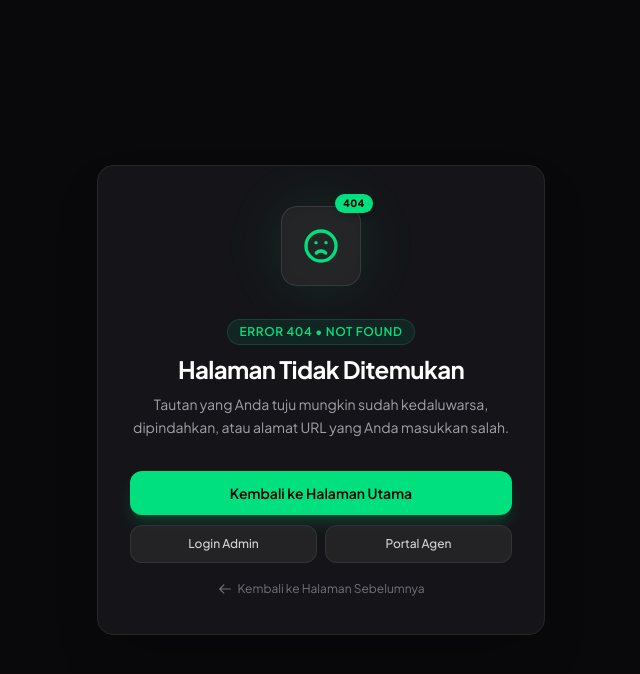
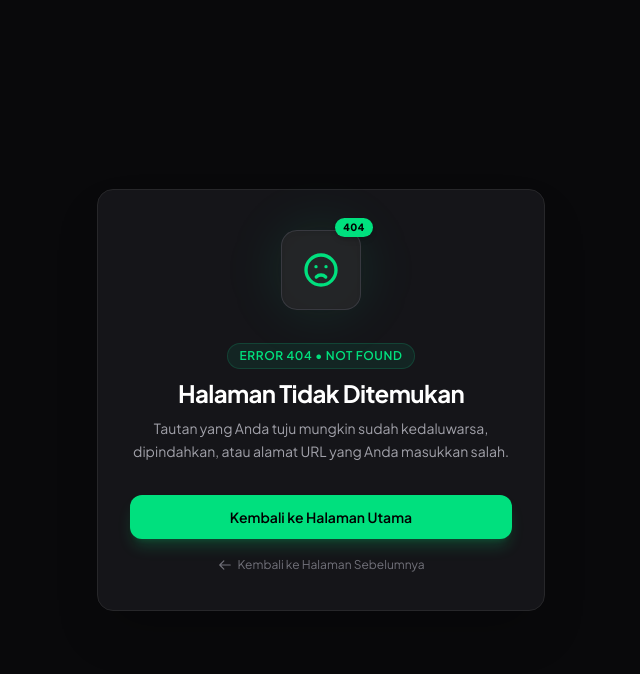
Before and after one commit to Luanjinx/netspeed, a Laravel app: template resources/views/errors/404.blade.php in a window 1280 px wide. Shown: the top 674 px of the page, without its empty margins (319-959 px from the left). Run offline with Laravel 12, Linux system fonts and the light colour scheme; the template is opened without the code that fills it, so the values that code supplies are empty; some libraries are stand-ins or nearby versions.

Commit message:
fix(errors): remove login admin and portal agent buttons from 404 error page

```diff
--- a/resources/views/errors/404.blade.php
+++ b/resources/views/errors/404.blade.php
@@ -79,15 +79,6 @@
                 <a href="/" class="block w-full py-3 px-4 bg-primary hover:bg-primary-dark text-black font-semibold text-sm rounded-xl transition duration-150 shadow-lg shadow-primary/20">
                     Kembali ke Halaman Utama
                 </a>
-
-                <div class="grid grid-cols-2 gap-2">
-                    <a href="/admin/login" class="py-2.5 px-3 bg-zinc-800/80 hover:bg-zinc-700/80 text-zinc-300 hover:text-white font-medium text-xs rounded-xl border border-zinc-700/60 transition text-center">
-                        Login Admin
-                    </a>
-                    <a href="/agen/login" class="py-2.5 px-3 bg-zinc-800/80 hover:bg-zinc-700/80 text-zinc-300 hover:text-white font-medium text-xs rounded-xl border border-zinc-700/60 transition text-center">
-                        Portal Agen
-                    </a>
-                </div>
             @endauth
 
             <button type="button" onclick="window.history.length > 1 ? window.history.back() : window.location.href='/'" class="inline-flex items-center gap-1.5 text-xs text-zinc-500 hover:text-zinc-300 transition pt-2">
```
Also changed, not shown: resources/views/errors/500.blade.php (line endings or trailing spaces).
